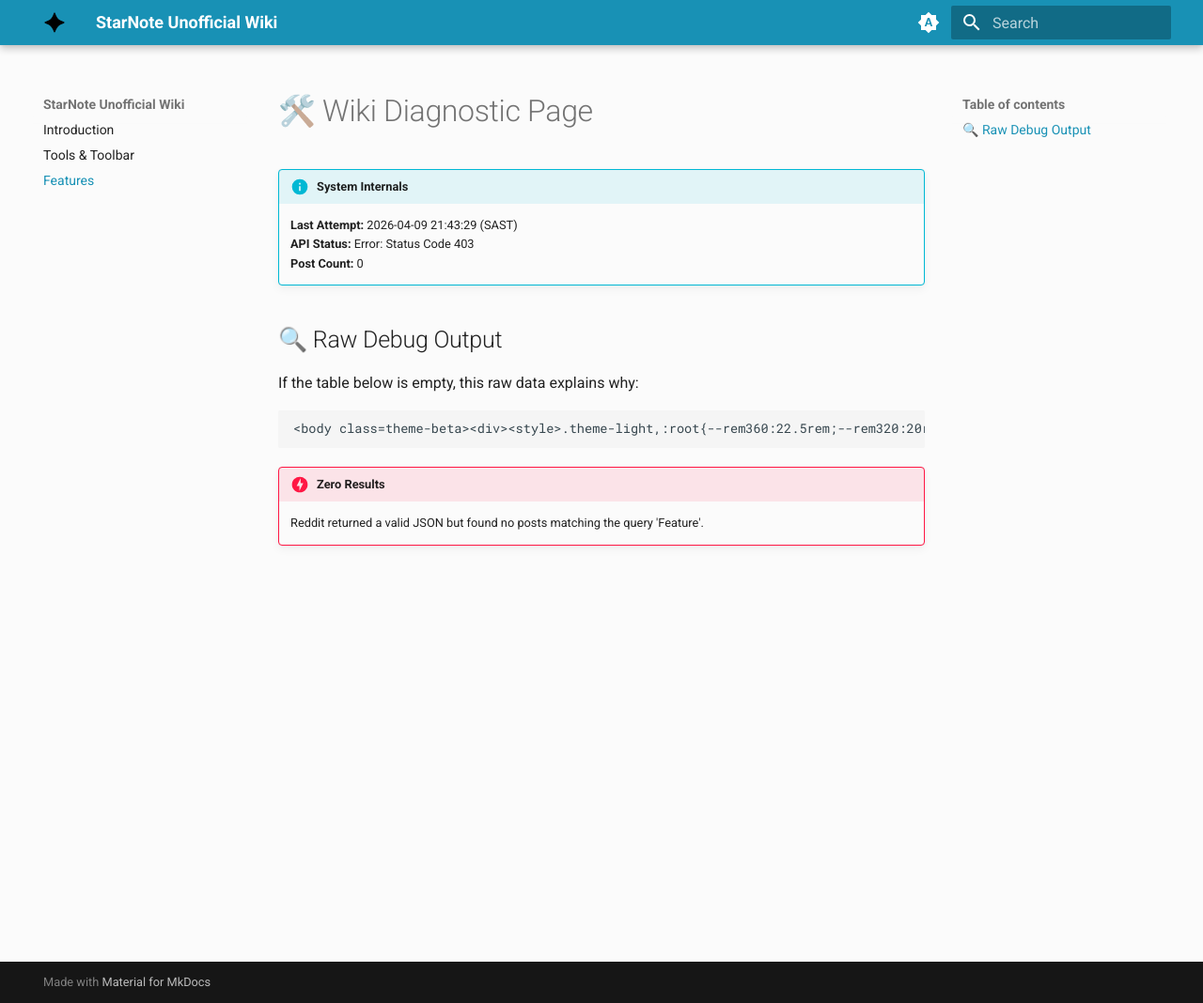
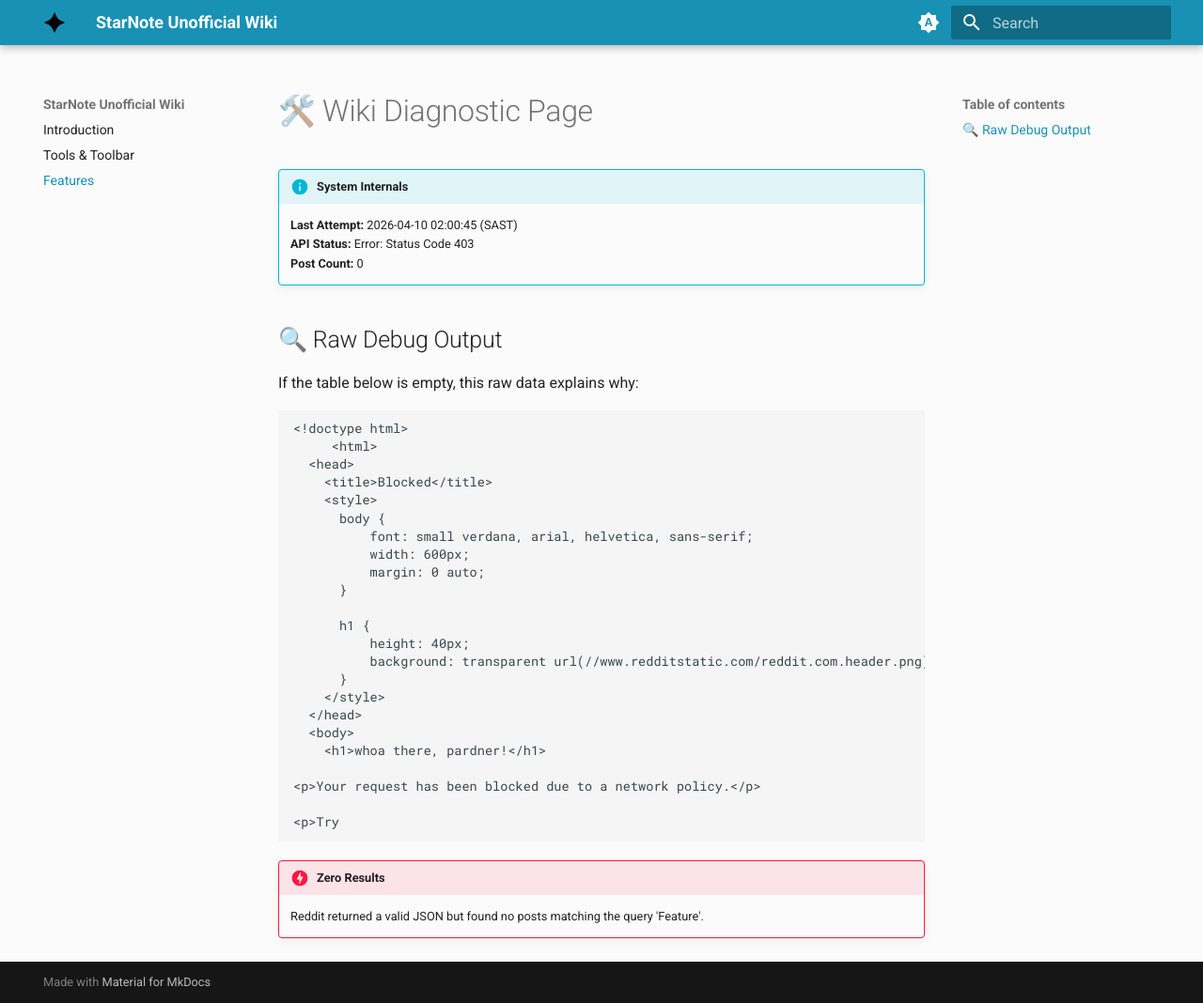
Before and after one commit to NakoTurtle/StarNote-Unofficial-Wiki, an MkDocs documentation site: the page built from docs/features.md, in a window 1280 px wide and 1068 px high. Shown: the whole window at 94% size. Built offline with MkDocs 1.6.1 and Material for MkDocs 9.7.7, drawn with Linux system fonts in a browser that asks for light colours.

Commit message:
Auto-update: Latest Reddit Metrics

````diff
--- a/docs/features.md
+++ b/docs/features.md
@@ -1,14 +1,36 @@
 # 🛠️ Wiki Diagnostic Page
 
 !!! info "System Internals"
-    **Last Attempt:** 2026-04-09 21:43:29 (SAST)
+    **Last Attempt:** 2026-04-10 02:00:45 (SAST)
     **API Status:** Error: Status Code 403
     **Post Count:** 0
 
 ## 🔍 Raw Debug Output
 If the table below is empty, this raw data explains why:
 ```text
-<body class=theme-beta><div><style>.theme-light,:root{--rem360:22.5rem;--rem320:20rem;--rem192:12rem;--rem144:9rem;--rem128:8rem;--rem96:6rem;--rem90:5.625rem;--rem88:5.5rem;--rem64:4rem;--rem56:3.5rem;--rem48:3rem;--rem40:2.5rem;--rem36:2.25rem;--rem32:2rem;--rem28:1.75rem;--rem26:1.625rem;--rem24:1.5rem;--rem22:1.375rem;--rem20:1.25rem;--rem18:1.125rem;--rem16:1rem;--rem15:0.9375rem;--rem14:0.875rem;--rem12:0.75rem;--rem10:0.625rem;--rem8:0.5rem;--rem6:0.375rem;--rem4:0.25rem;--rem2:0.125rem;-
+<!doctype html>
+     <html>
+  <head>
+    <title>Blocked</title>
+    <style>
+      body {
+          font: small verdana, arial, helvetica, sans-serif;
+          width: 600px;
+          margin: 0 auto;
+      }
+
+      h1 {
+          height: 40px;
+          background: transparent url(//www.redditstatic.com/reddit.com.header.png) no-repeat scroll top right;
+      }
+    </style>
+  </head>
+  <body>
+    <h1>whoa there, pardner!</h1>
+
+<p>Your request has been blocked due to a network policy.</p>
+
+<p>Try
 ```
 
 !!! danger "Zero Results"
````
